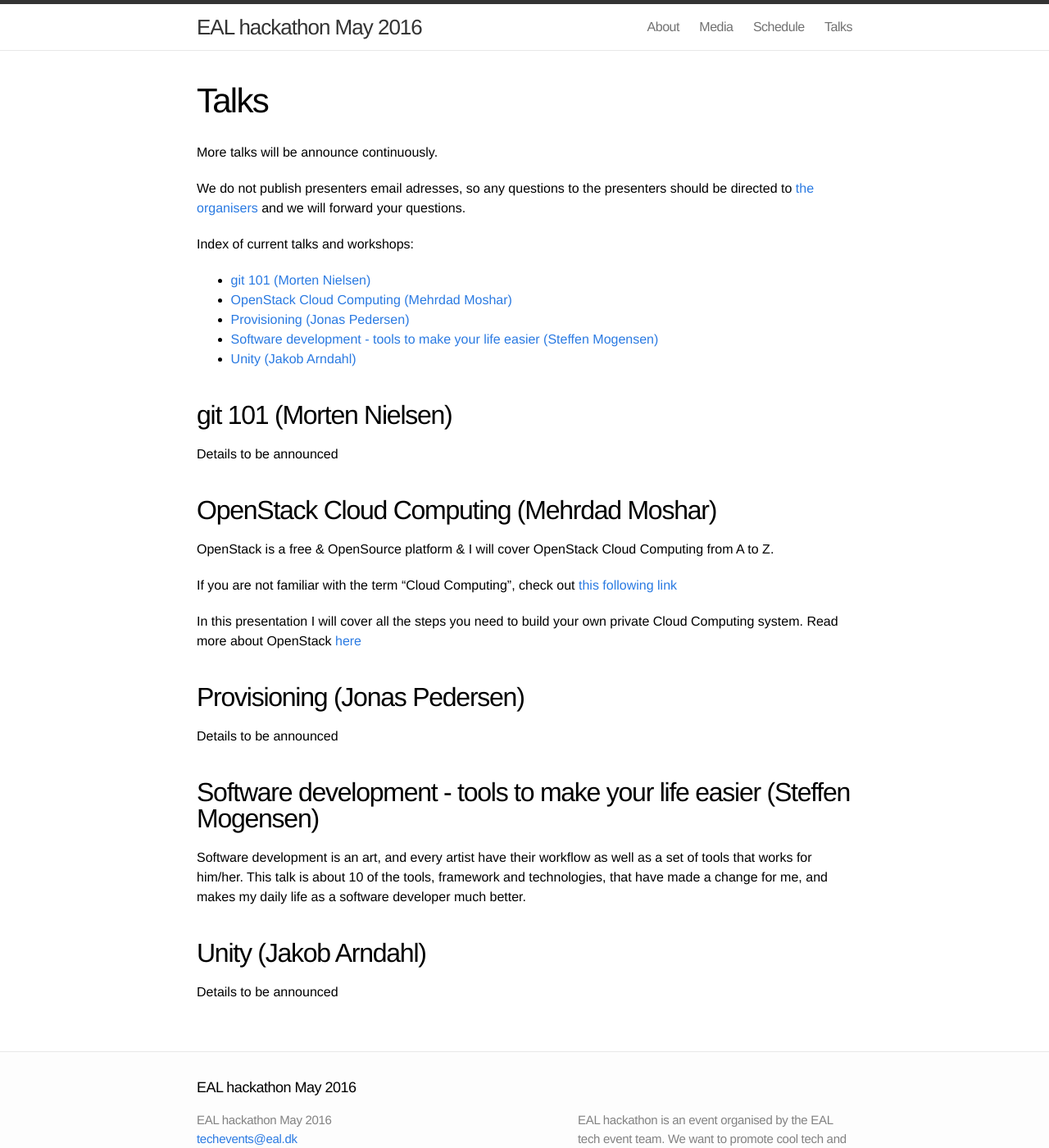
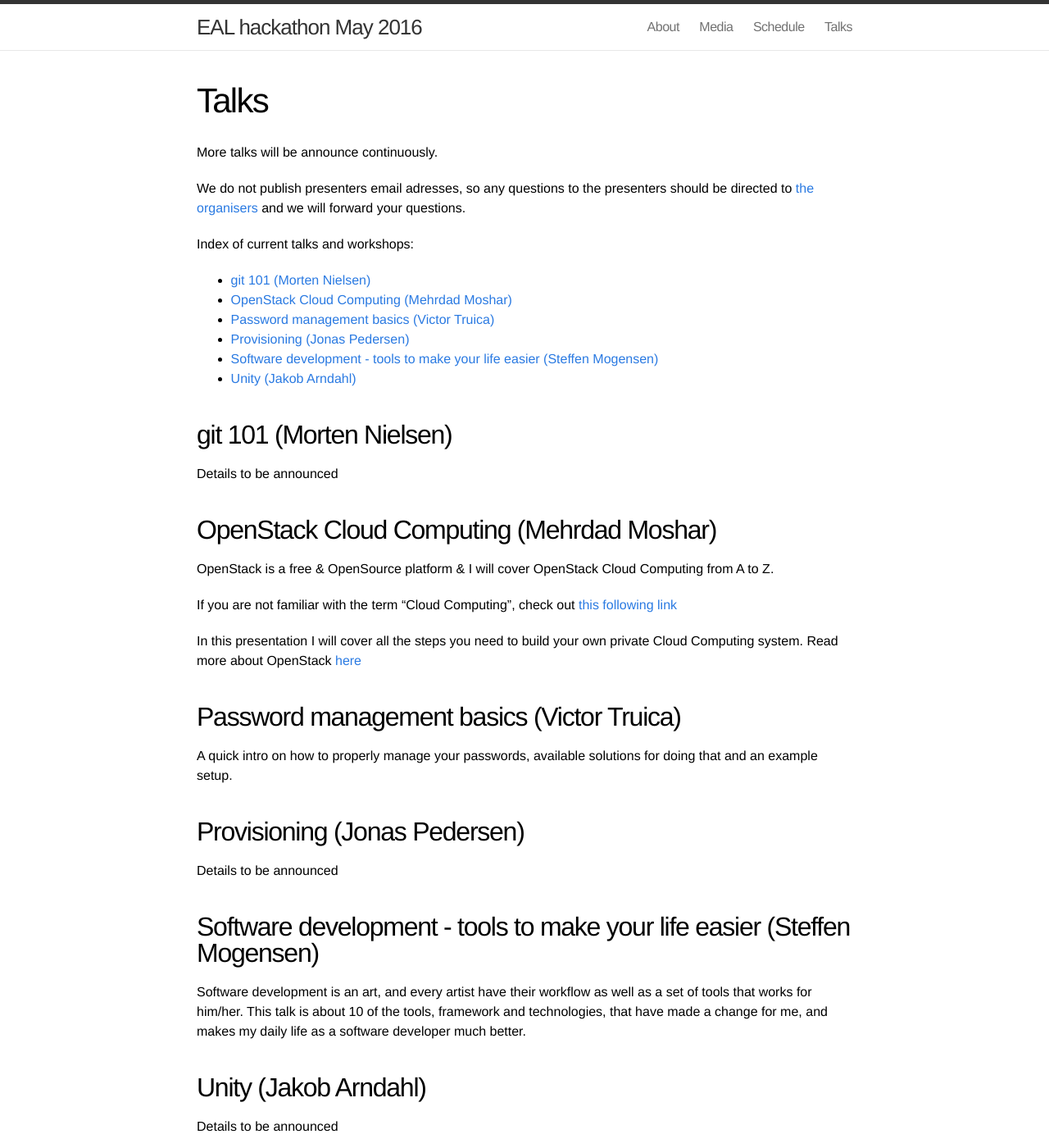
Before and after one commit to valberg/ealtechevents, a Jekyll site: the page built from talks.md, in a window 1280 px wide and 1400 px high. Shown: the whole window at 82% size. Built offline with Jekyll 4.4.1, drawn with Linux system fonts in a browser that asks for light colours.

Commit message:
adde victors talk

```diff
--- a/schedule.md
+++ b/schedule.md
@@ -47,5 +47,6 @@ Note that specific timeslots are not fixed yet.
 
 | Time  | Comment |
 | ------------- | ------------- |
-| 11:00 -15:00  | Talks/workshops  |
+| 11:00 - 15:00  | Talks/workshops  |
 | 11:00 - 11:45  | [Provisioning (Jonas Pedersen)]({{site.baseurl}}/talks/#provisioning-jonas-pedersen)  |
+| 12:30 - 13:00  | [Password management basics (Victor Truica)]({{site.baseurl}}/talks/#password-management-basics-victor-truica) |
--- a/talks.md
+++ b/talks.md
@@ -31,6 +31,13 @@ If you are not familiar with the term "Cloud Computing", check out [this followi
 In this presentation I will cover all the steps you need to build your own private Cloud Computing system.
 Read more about OpenStack [here](https://www.openstack.org/software/)
 
+
+Password management basics (Victor Truica)
+---------------------------------------------
+
+A quick intro on how to properly manage your passwords, available solutions for doing that and an example setup.
+
+
 Provisioning (Jonas Pedersen)
 -------------------------------
 
```
